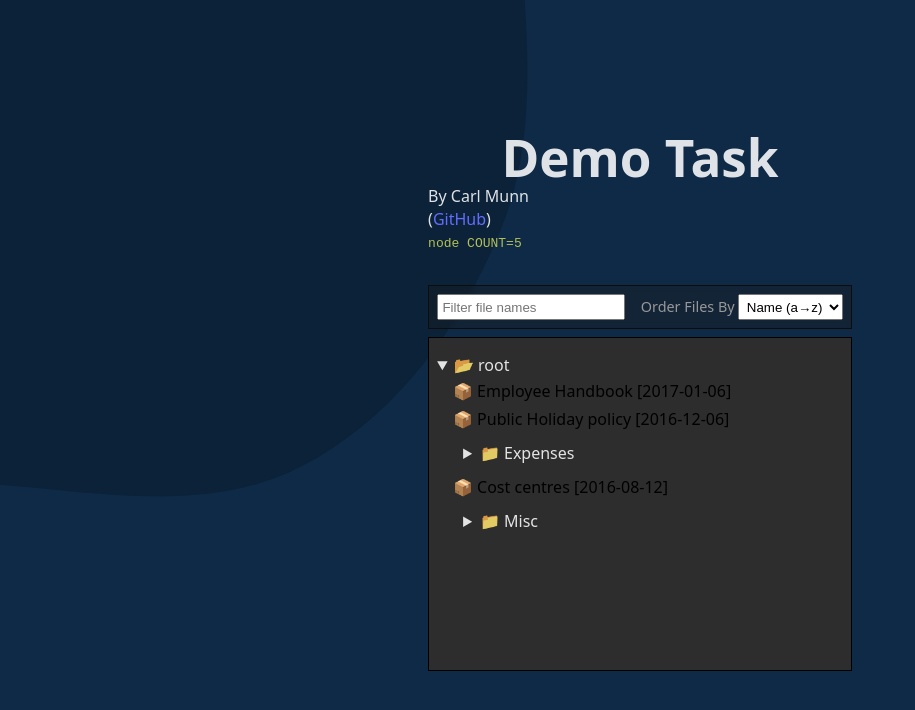
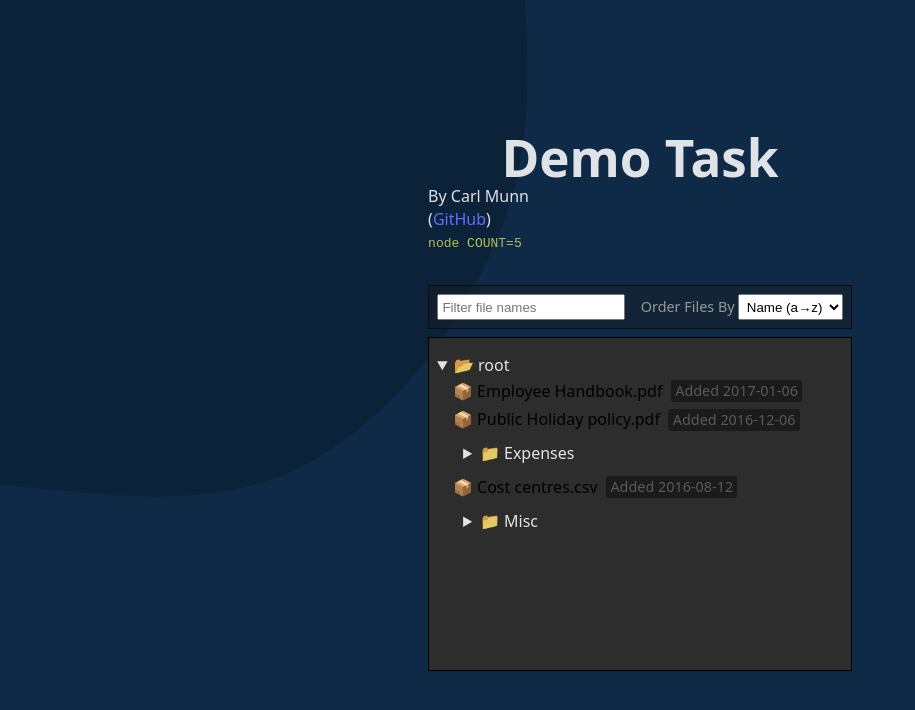
Before and after one commit to carlmunn/demo-brighthr-folder-files, a React (Vite) app: page / in a window 1280 px wide. Both pictures are taken after a click on the heading "root". Shown: the top 710 px of the page, without its empty margins (0-915 px from the left). Built offline with nearby package versions, Linux system fonts and the light colour scheme.

Commit message:
Include 'date added' next to filename
- Specs require this
- Styled to be less prominent unless hovered over
  Styles for this are in a previous commit, not this one
  (See git show $THIS_COMMIT_HASH^^)

```diff
--- a/src/components/NodeList.tsx
+++ b/src/components/NodeList.tsx
@@ -45,7 +45,7 @@ const NodeList = function(props: NodeListProps){
               style={ {'--indentBy': indentBy} as React.CSSProperties}
               className={classList.join(' ')}
               title={`File added ${node.added}`}>
-                { node.name } [{node.added}]
+                { node.name }.{ node.type } <span className='date-added'>Added {node.added}</span>
               </li>)
         }) }
       </ul>
```
